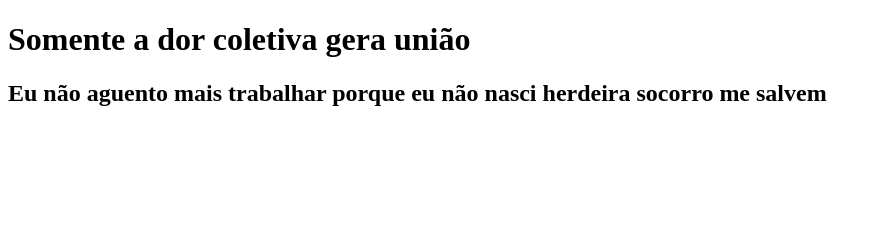
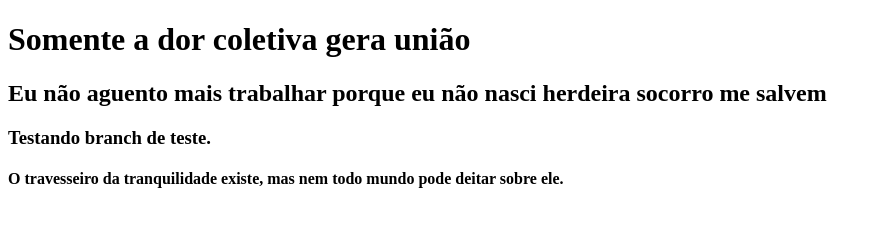
Before and after one commit to laripnheiro/conteudo-html-sp16, a plain HTML site: page index.html in a window 1280 px wide. Shown: the whole page, without its empty margins (0-881 px from the left). Drawn offline with Linux system fonts and the light colour scheme.

Commit message:
Aula1 HTML - Testando novas branches

```diff
--- a/index.html
+++ b/index.html
@@ -6,6 +6,11 @@
     <body>
 
         <h1> Somente a dor coletiva gera união</h1>
+
         <h2> Eu não aguento mais trabalhar porque eu não nasci herdeira socorro me salvem </h2>
+
+        <h3> Testando branch de teste. </h3>
+
+        <h4> O travesseiro da tranquilidade existe, mas nem todo mundo pode deitar sobre ele. </h4>
     </body>
 </html>
```
